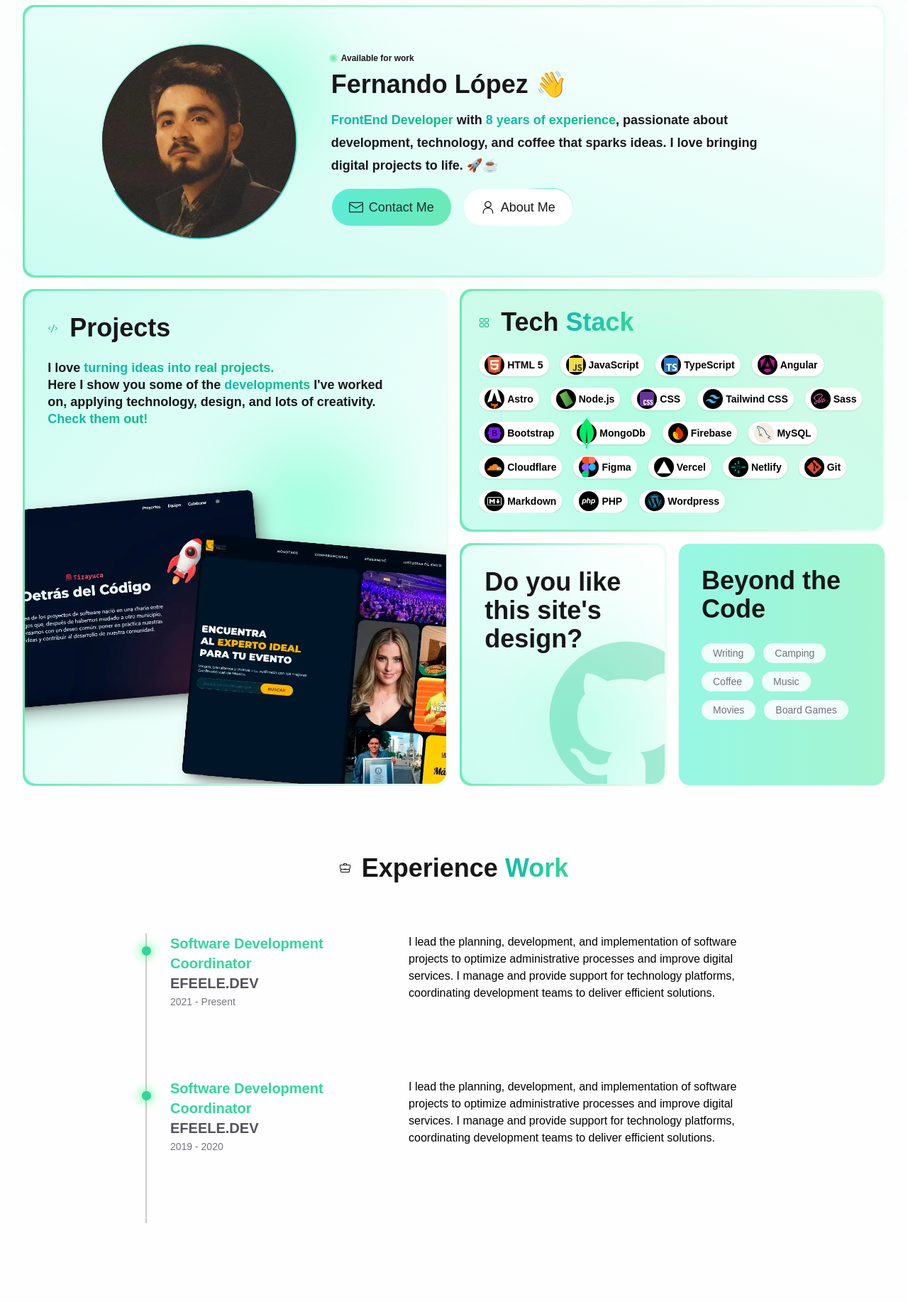
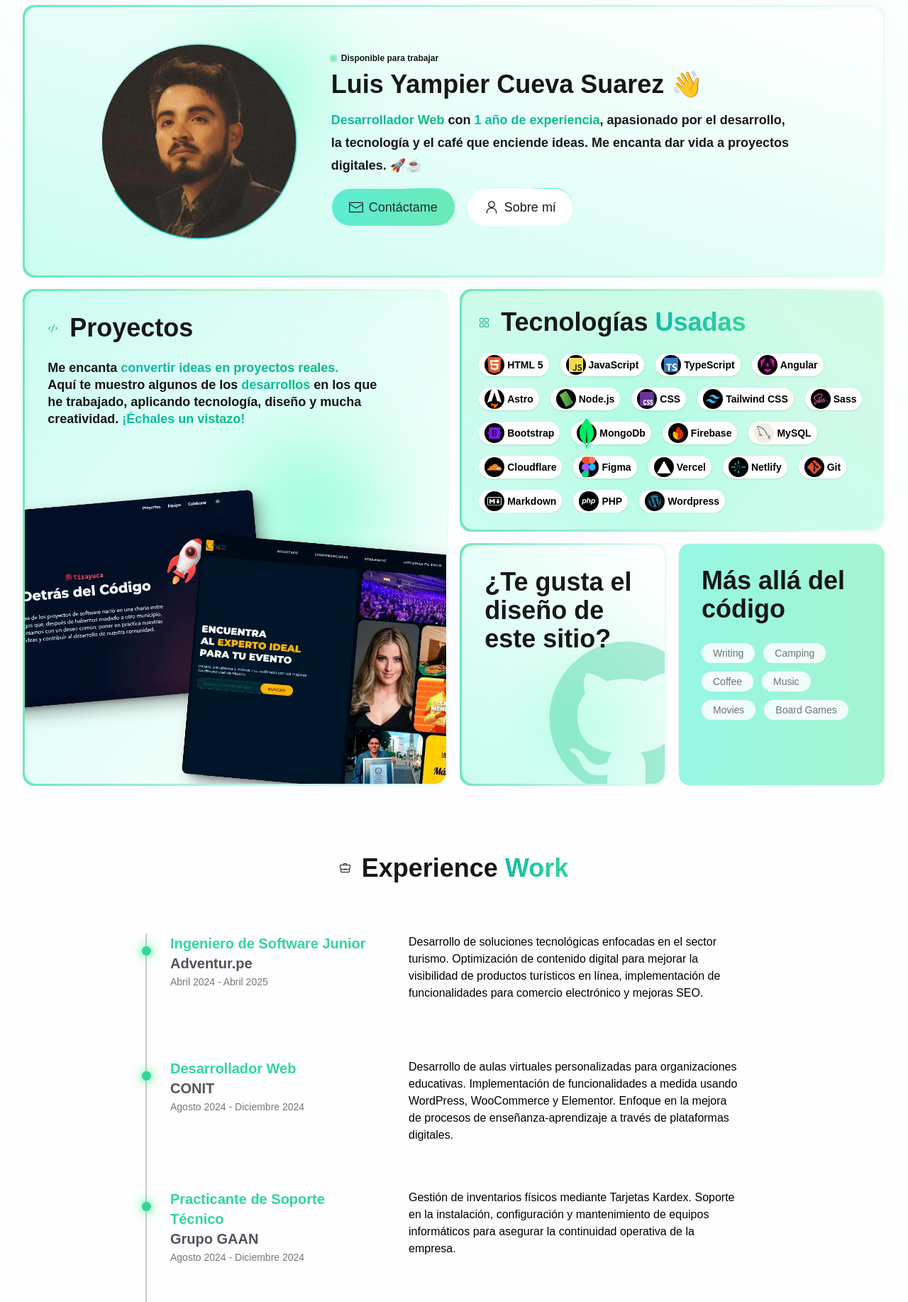
Before and after one commit to LuisCueva12/portafolio-luis, an Astro site: page / in a window 1280 px wide. Shown: the part 97-1931 px from the top of the page at 71% size. Built offline with nearby package versions, Linux system fonts and the light colour scheme; Astro itself is replaced by a stand-in of ours.

Commit message:
Actulizacion de Experiencia

```diff
--- a/src/components/layout/Footer.astro
+++ b/src/components/layout/Footer.astro
@@ -11,17 +11,17 @@ const linkedin = "https://www.linkedin.com/in/luis-yampier-cueva-suarez/";
 <footer
   class="relative bottom-0 w-full px-4 py-8 font-medium text-blacktext dark:bg-transparent dark:border-b-2 dark:border-zinc-800 dark:text-zinc-300 max-lg:mt-3"
   role="contentinfo"
-  aria-label="Site footer"
+  aria-label="Pie de página del sitio"
 >
   <nav
     class="mx-auto flex max-w-7xl flex-row items-center justify-between gap-4 text-xl max-xl:px-6 max-sm:flex-col"
-    aria-label="Footer navigation"
+    aria-label="Navegación del pie de página"
   >
     <div
       class="relative h-6 cursor-pointer before:absolute before:left-1/2 before:top-1/2 before:h-full before:w-[40%] before:-translate-x-1/2 before:-translate-y-1/2 before:rounded-full before:bg-[#50fd8f25] before:blur-3xl before:opacity-80 before:-z-1 hover:text-mint-500 transition-all [text-shadow:_0_1px_2px_#000]"
     >
-      <a href="/" aria-label="Return to homepage">
-        <!-- This icon represents the logo -->
+      <a href="/" aria-label="Volver al inicio">
+        <!-- Este icono representa el logo -->
         <Icon name="logo" aria-hidden="true" />
       </a>
     </div>
@@ -29,14 +29,14 @@ const linkedin = "https://www.linkedin.com/in/luis-yampier-cueva-suarez/";
       <a
         href="https://github.com/LuisCueva12"
         class="flex items-center justify-center gap-3 text-base font-normal italic max-sm:text-sm"
-        aria-label="About the website development"
-        ><Icon name="code" aria-hidden="true" /> Developed by <strong>EFEELE</strong>, with Astro</a
+        aria-label="Sobre el desarrollo del sitio web"
+        ><Icon name="code" aria-hidden="true" /> Desarrollado por <strong>LuisCueva12</strong>, con Astro</a
       >
     </div>
-    <div class="flex items-center justify-center gap-5" role="list" aria-label="Social media links">
-      <Social link={email} iconName="envelope" label={`Send email to ${email}`} />
-      <Social link={github} iconName="github" label={`Visit ${name} on GitHub`} />
-      <Social link={linkedin} iconName="linkedin" label={`Visit ${name} on LinkedIn`} />
+    <div class="flex items-center justify-center gap-5" role="list" aria-label="Enlaces a redes sociales">
+      <Social link={email} iconName="envelope" label={`Enviar correo a ${email}`} />
+      <Social link={github} iconName="github" label={`Visitar a ${name} en GitHub`} />
+      <Social link={linkedin} iconName="linkedin" label={`Visitar a ${name} en LinkedIn`} />
     </div>
   </nav>
 </footer>
--- a/src/components/portfolio/Experience.astro
+++ b/src/components/portfolio/Experience.astro
@@ -1,32 +1,46 @@
 ---
 import ExperienceItem from "./ExperienceItem.astro";
+
 const EXPERIENCE = [
   {
-    date: "2021 - Present",
-    title: "Software Development Coordinator",
-    company: "EFEELE.DEV",
+    date: "Abril 2024 - Abril 2025",
+    title: "Ingeniero de Software Junior",
+    company: "Adventur.pe",
     description:
-      "I lead the planning, development, and implementation of software projects to optimize administrative processes and improve digital services. I manage and provide support for technology platforms, coordinating development teams to deliver efficient solutions.",
+      "Desarrollo de soluciones tecnológicas enfocadas en el sector turismo. Optimización de contenido digital para mejorar la visibilidad de productos turísticos en línea, implementación de funcionalidades para comercio electrónico y mejoras SEO.",
   },
   {
-    date: "2019 - 2020",
-    title: "Software Development Coordinator",
-    company: "EFEELE.DEV",
+    date: "Agosto 2024 - Diciembre 2024",
+    title: "Desarrollador Web",
+    company: "CONIT",
     description:
-      "I lead the planning, development, and implementation of software projects to optimize administrative processes and improve digital services. I manage and provide support for technology platforms, coordinating development teams to deliver efficient solutions.",
+      "Desarrollo de aulas virtuales personalizadas para organizaciones educativas. Implementación de funcionalidades a medida usando WordPress, WooCommerce y Elementor. Enfoque en la mejora de procesos de enseñanza-aprendizaje a través de plataformas digitales.",
   },
-
+  {
+    date: "Agosto 2024 - Diciembre 2024",
+    title: "Practicante de Soporte Técnico",
+    company: "Grupo GAAN",
+    description:
+      "Gestión de inventarios físicos mediante Tarjetas Kardex. Soporte en la instalación, configuración y mantenimiento de equipos informáticos para asegurar la continuidad operativa de la empresa.",
+  },
+  {
+    date: "Febrero 2025 - Mayo 2025",
+    title: "Desarrollador de Software",
+    company: "GootWork",
+    description:
+      "Participación en el desarrollo de soluciones web aplicadas a proyectos de innovación tecnológica con impacto social. Colaboración en el modelo de negocio 'Minkay' y mejora de plataformas administrativas internas.",
+  },
 ];
 ---
 
-<div class="relative max-md:mt-0 mt-8" aria-label="Professional experience">
+<div class="relative max-md:mt-0 mt-8" aria-label="Experiencia profesional">
   <ol class="relative mt-10">
     {
       EXPERIENCE.map((experience, index) => (
         <li class="">
           <article role="article" aria-labelledby={`experience-title-${index}`}>
             <div
-              class="flex flex-col gap-2  text-zinc-00 dark:text-zinc-300 md:col-span-3"
+              class="flex flex-col gap-2 text-zinc-00 dark:text-zinc-300 md:col-span-3"
               aria-describedby={`experience-title-${index}`}
             >
               <ExperienceItem {...experience} />
--- a/src/components/portfolio/HeroIndex.astro
+++ b/src/components/portfolio/HeroIndex.astro
@@ -7,21 +7,21 @@ import Hobbies from "../portfolio/Hobbies.astro";
 
 const  {
   profileImage = "/images/efeeleprofile.webp",
-  profileAlt = "Photo of Fernando Aldair López Ponce (EFEELE) for the blog",
+  profileAlt = "Foto de Luis Yampier Cueva Suárez para el portafolio",
   profileLink = "/about-me",
-  profileTitle = "FrontEnd Developer",
-  profileName = "Fernando López",
-  githubLink = "https://github.com/EFEELE/NeonMint",
-  githubText = "Do you like this blog's design?",
+  profileTitle = "Desarrollador Web",
+  profileName = "Luis Yampier Cueva Suarez",
+  githubLink = "https://github.com/LuisCueva12",
+  githubText = "¿Te gusta el diseño de este sitio?",
   portfolioImage = "/images/portfolio.webp",
   email = "hello@efeele.dev",
-} = Astro.props;;
+} = Astro.props;
 ---
 
 <section
   class="scroll-m-16 px-8 max-sm:px-4 py-8"
   id="home"
-  aria-label="Professional profile and introduction"
+  aria-label="Perfil profesional e introducción"
 >
   <div
     class="mx-auto mb-4 h-96 w-full max-w-7xl rounded-2xl bg-gradient-to-r from-mint-300 dark:from-mint-600 to-mint-50 dark:to-mint-200/5 hover:to-mint-300/30 dark:hover:to-mint-600/30 p-[.2rem]  max-md:h-auto"
@@ -41,12 +41,12 @@ const  {
             <div
               class="w-full aspect-square rounded-full bg-center bg-cover"
               style={`background-image: url(${profileImage})`}
-              aria-label="Photo of Fernando Aldair López Ponce (EFEELE) for the blog"
+              aria-label="Foto de Luis Yampier Cueva Suárez para el portafolio"
             >
               <a
                 href={profileLink}
                 class="flex h-full w-full"
-                aria-label="View about me page"></a>
+                aria-label="Ver página sobre mí"></a>
             </div>
           </div>
         </div>
@@ -61,7 +61,7 @@ const  {
           <span
             class="before:mr-2 before:block before:h-1.5 before:w-1.5 before:rounded-full before:bg-green-400 before:shadow-[0px_0px_0px_3px_rgba(34,_197,_94,_0.5)] before:animate-pulse before:content-['']"
           ></span>
-          Available for work
+          Disponible para trabajar
         </span>
 
         <h1
@@ -75,21 +75,21 @@ const  {
           <span
             class="bg-gradient-to-r from-riptide-500 to-mint-500 bg-clip-text font-black text-transparent   dark:from-riptide-300 dark:to-mint-200"
             >{profileTitle}</span
-          > with <span
+          > con <span
             class="bg-gradient-to-r from-riptide-500 to-mint-500 bg-clip-text font-black text-transparent  dark:from-riptide-300 dark:to-mint-200"
-            >8 years of experience</span
-          >, passionate about development, technology, and coffee that sparks ideas. I love bringing digital projects to life. 🚀☕
+            >1 año de experiencia</span
+          >, apasionado por el desarrollo, la tecnología y el café que enciende ideas. Me encanta dar vida a proyectos digitales. 🚀☕
         </p>
 
         <div class="flex gap-4 max-sm:flex-col max-sm:items-center">
           <Button
             link={"mailto:" + email}
-            text="Contact Me"
+            text="Contáctame"
             iconName="envelope"
           />
           <Button
             link={profileLink}
-            text="About Me"
+            text="Sobre mí"
             iconName="person"
             variant="dark"
           />
@@ -104,7 +104,7 @@ const  {
       class="col-start-2 row-start-2 flex flex-col gap-3 rounded-2xl border border-emerald-50 bg-gradient-to-r from-riptide-200 to-mint-200 p-8 dark:border-zinc-800 dark:border-2 dark:bg-zinc-800 dark:bg-gradient-radial dark:from-riptide-500 dark:to-mint-500 max-md:gap-0 max-xl:p-5 max-md:p-4 max-lg:gap-1 md:col-start-4"
     >
       <div class="flex flex-col-reverse items-start gap-4 max-md:gap-2">
-        <Heading text="Beyond the Code" level={3} />
+        <Heading text="Más allá del código" level={3} />
       </div>
 
       <div class="overflow-y-auto">
@@ -122,13 +122,13 @@ const  {
           <a
             target="_blank"
             href={githubLink}
-            aria-label="View this site's code repository on GitHub"
+            aria-label="Ver repositorio del sitio en GitHub"
           >
             <div
               class="relative flex h-full flex-col gap-8 p-8 dark:before:[background-image:radial-gradient(circle,_rgba(13,188,130)_0,_rgba(1,45,34)_100%)] before:[background-image:radial-gradient(circle,_rgba(95,255,202)_0,_rgba(144,253,210)_100%)] before:absolute before:left-30 before:bottom-30 before:h-[30%] before:aspect-square before:rounded-full before:blur-3xl before:opacity-90 before:transition before:z-0 max-xl:p-5 max-md:p-4 xl:before:bottom-10"
             >
               <div class="z-2">
-                <Heading text="Do you like this site's design?" level={3}/>
+                <Heading text="¿Te gusta el diseño de este sitio?" level={3}/>
               </div>
 
               <Icon
@@ -154,7 +154,7 @@ const  {
             name="dashboard"
             aria-hidden="true"
           />
-          <Heading text="Tech" textGradient="Stack" level={3} />
+          <Heading text="Tecnologías" textGradient="Usadas" level={3} />
         </div>
         <div class="overflow-y-auto">
           <Tools />
@@ -171,35 +171,35 @@ const  {
         <a
           href="#projects"
           class="absolute left-0 top-0 z-50 h-full w-full bg-transparent"
-          aria-label="View projects section"></a>
+          aria-label="Ver sección de proyectos"></a>
         <div class="flex items-center gap-4 max-md:gap-2">
           <Icon
             class="text-3xl dark:text-white text-mint-500 max-md:text-2xl max-sm:text-xl"
             name="code"
             aria-hidden="true"
           />
-          <Heading text="Projects" level={3}/>
+          <Heading text="Proyectos" level={3}/>
         </div>
         <p
           class="z-2 my-6 text-lg font-semibold leading-6 dark:text-gray-200 text-blacktext max-xl:text-base max-w-[90%] max-md:max-w-[85%]"
         >
-          I love <span
+          Me encanta <span
             class="bg-gradient-to-r from-riptide-500 to-mint-500 bg-clip-text font-black text-transparent  dark:from-riptide-300 dark:to-mint-200"
-            >turning ideas into real projects.</span
+            >convertir ideas en proyectos reales.</span
           >
-          <br /> Here I show you some of the <span
+          <br /> Aquí te muestro algunos de los <span
             class="bg-gradient-to-r from-riptide-500 to-mint-500 bg-clip-text font-black text-transparent  dark:from-riptide-300 dark:to-mint-200"
-            >developments</span
-          > I've worked on, applying technology, design, and lots of creativity.
+            >desarrollos</span
+          > en los que he trabajado, aplicando tecnología, diseño y mucha creatividad.
           <span
             class="bg-gradient-to-r from-riptide-500 to-mint-500  font-black  bg-clip-text text-transparent  dark:from-riptide-300 dark:to-mint-200"
-            >Check them out!</span
+            >¡Échales un vistazo!</span
           >
         </p>
         <img
           class="relative left-0 z-0 mt-40 w-full object-cover transition-all ease-in-out duration-500 group-hover:rotate-2 group-hover:scale-185 max-xl:mt-28 max-lg:mt-10 max-sm:mt-0 max-md:scale-100 max-sm:scale-125 scale-180 max-md:group-hover:scale-105 before:[background-image:radial-gradient(circle,_rgba(13,188,130)_0,_rgba(1,45,34)_100%)] before:absolute before:left-30 before:-bottom-0 before:h-[80%] before:aspect-square before:rounded-full before:blur-3xl before:opacity-80 before:-z-10 before:transition"
           src={portfolioImage}
-          alt="View of two website interfaces with modern and dark design. The first screen shows the title 'Behind the Code' with a rocket and dark background, explaining the origin of a community software project. The second screen presents a platform for finding speakers, with an attractive design, expert photos, and a prominent search button."
+          alt="Vista de dos interfaces web con diseño moderno y oscuro. La primera pantalla muestra el título 'Detrás del Código' con un cohete, explicando el origen de un proyecto comunitario. La segunda pantalla presenta una plataforma para encontrar expositores, con diseño atractivo, fotos de expertos y un botón de búsqueda destacado."
           loading="lazy"
           width="480"
           height="320"
```
